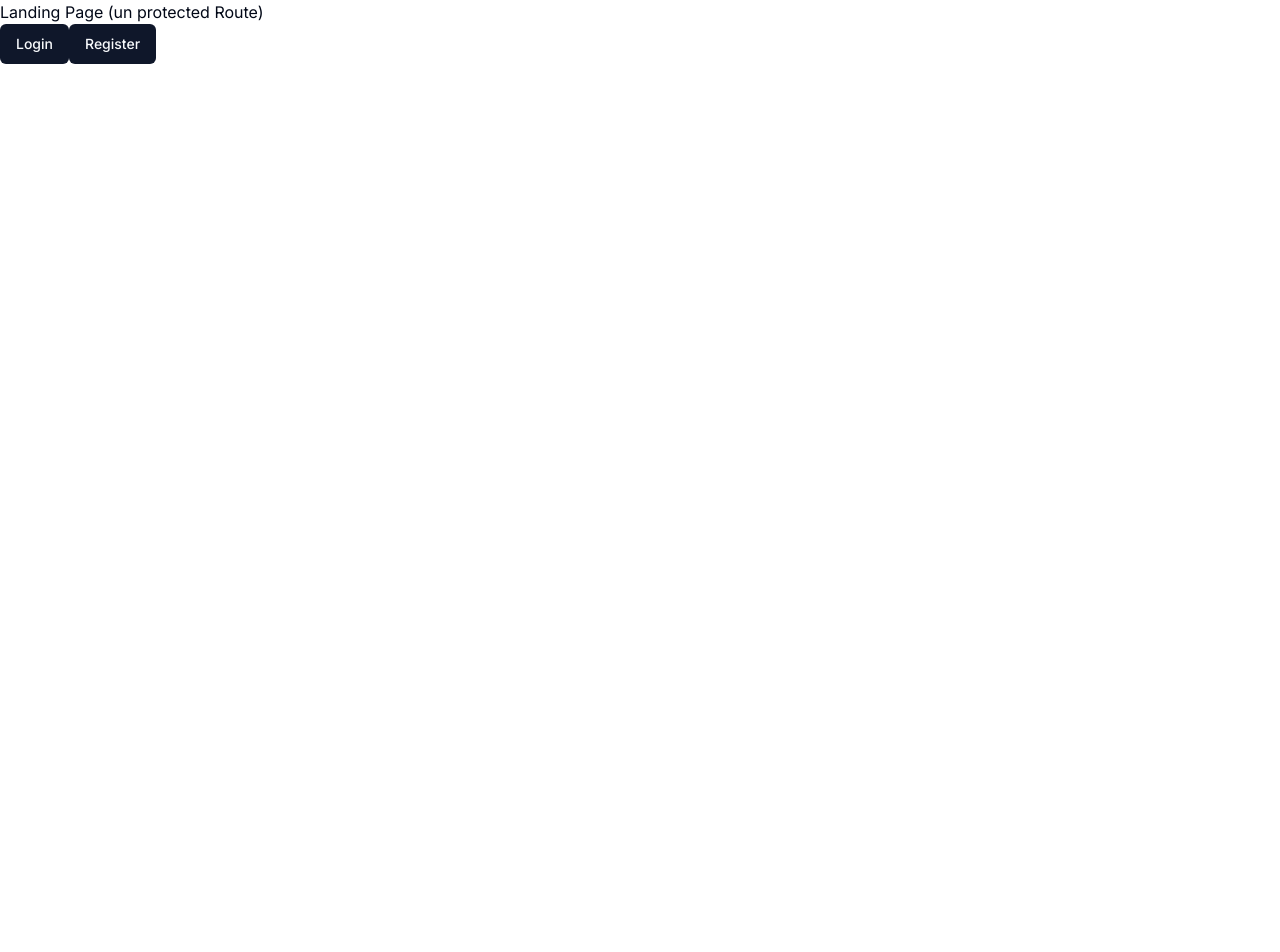
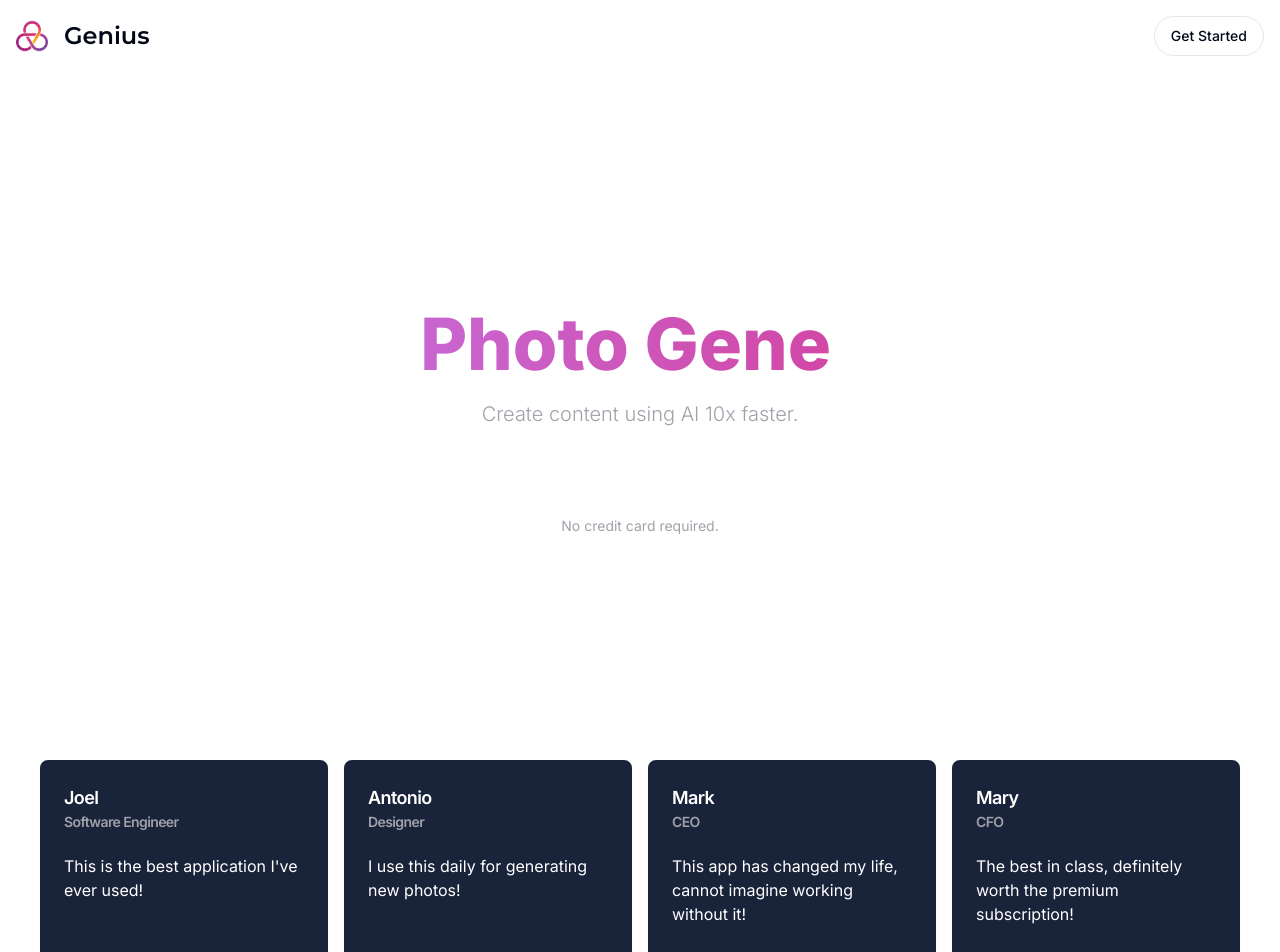
Before and after one commit to dandamudi2/saas-ai, a Next.js app: page / in a window 1280 px wide. Shown: the top 952 px of the page. Before the commit the page ends 800 px from the top, so only its background shows below. Built offline with nearby package versions, Linux system fonts and the light colour scheme; no server answers.

Commit message:
landing page

```diff
--- /dev/null
+++ b/app/(landing)/layout.tsx
@@ -0,0 +1,9 @@
+const LandingLayout = ({ children }: { children: React.ReactNode }) => {
+  return (
+    <main className="h-full hg-[#111827] overflow-auto">
+      <div className="mx-auto max-w-screen-xl h-full">{children}</div>
+    </main>
+  );
+};
+
+export default LandingLayout;
--- a/app/(landing)/page.tsx
+++ b/app/(landing)/page.tsx
@@ -1,18 +1,15 @@
-import { Button } from "@/components/ui/button";
-import Link from "next/link";
+import { LandingNavbar } from "@/components/landing-navbar";
+import { LandingHero } from "@/components/landing-hero";
+import { LandingContent } from "@/components/landing-content";
 
-const landingPage = () => {
+const LandingPage = () => {
   return (
-    <>
-      <p>Landing Page (un protected Route)</p>
-      <Link href="/sign-in">
-        <Button variant="default">Login</Button>
-      </Link>
-      <Link href="/sign-up">
-        <Button variant="default">Register</Button>
-      </Link>
-    </>
+    <div className="h-full ">
+      <LandingNavbar />
+      <LandingHero />
+      <LandingContent />
+    </div>
   );
 };
 
-export default landingPage;
+export default LandingPage;
--- /dev/null
+++ b/components/landing-content.tsx
@@ -0,0 +1,62 @@
+"use client";
+
+import { Card, CardContent, CardHeader, CardTitle } from "@/components/ui/card";
+
+const testimonials = [
+  {
+    name: "Joel",
+    avatar: "J",
+    title: "Software Engineer",
+    description: "This is the best application I've ever used!",
+  },
+  {
+    name: "Antonio",
+    avatar: "A",
+    title: "Designer",
+    description: "I use this daily for generating new photos!",
+  },
+  {
+    name: "Mark",
+    avatar: "M",
+    title: "CEO",
+    description:
+      "This app has changed my life, cannot imagine working without it!",
+  },
+  {
+    name: "Mary",
+    avatar: "M",
+    title: "CFO",
+    description:
+      "The best in class, definitely worth the premium subscription!",
+  },
+];
+
+export const LandingContent = () => {
+  return (
+    <div className="px-10 pb-20">
+      <h2 className="text-center text-4xl text-white font-extrabold mb-10">
+        Testimonials
+      </h2>
+      <div className="grid grid-cols-1 sm:grid-cols-2 md:grid-cols-3 lg:grid-cols-4 gap-4">
+        {testimonials.map((item) => (
+          <Card
+            key={item.description}
+            className="bg-[#192339] border-none text-white"
+          >
+            <CardHeader>
+              <CardTitle className="flex items-center gap-x-2">
+                <div>
+                  <p className="text-lg">{item.name}</p>
+                  <p className="text-zinc-400 text-sm">{item.title}</p>
+                </div>
+              </CardTitle>
+              <CardContent className="pt-4 px-0">
+                {item.description}
+              </CardContent>
+            </CardHeader>
+          </Card>
+        ))}
+      </div>
+    </div>
+  );
+};
--- /dev/null
+++ b/components/landing-hero.tsx
@@ -0,0 +1,49 @@
+"use client";
+
+import TypewriterComponent from "typewriter-effect";
+import Link from "next/link";
+import { useAuth } from "@clerk/nextjs";
+
+import { Button } from "@/components/ui/button";
+
+export const LandingHero = () => {
+  const { isSignedIn } = useAuth();
+
+  return (
+    <div className="text-white font-bold py-36 text-center space-y-5">
+      <div className="text-4xl sm:text-5xl md:text-6xl lg:text-7xl space-y-5 font-extrabold">
+        <h1>The Best AI Tool for</h1>
+        <div className="text-transparent bg-clip-text bg-gradient-to-r from-purple-400 to-pink-600">
+          <TypewriterComponent
+            options={{
+              strings: [
+                "Chatbot.",
+                "Photo Generation.",
+                "Blog Writing.",
+                "Mail Writing.",
+              ],
+              autoStart: true,
+              loop: true,
+            }}
+          />
+        </div>
+      </div>
+      <div className="text-sm md:text-xl font-light text-zinc-400">
+        Create content using AI 10x faster.
+      </div>
+      <div>
+        <Link href={isSignedIn ? "/dashboard" : "/sign-up"}>
+          <Button
+            variant="premium"
+            className="md:text-lg p-4 md:p-6 rounded-full font-semibold"
+          >
+            Start Generating For Free
+          </Button>
+        </Link>
+      </div>
+      <div className="text-zinc-400 text-xs md:text-sm font-normal">
+        No credit card required.
+      </div>
+    </div>
+  );
+};
--- /dev/null
+++ b/components/landing-navbar.tsx
@@ -0,0 +1,33 @@
+"use client";
+
+import { Montserrat } from "next/font/google";
+import Image from "next/image";
+import Link from "next/link";
+import { useAuth } from "@clerk/nextjs";
+
+import { cn } from "@/lib/utils";
+import { Button } from "@/components/ui/button";
+
+const font = Montserrat({ weight: "600", subsets: ["latin"] });
+
+export const LandingNavbar = () => {
+  const { isSignedIn } = useAuth();
+
+  return (
+    <nav className="p-4 bg-transparent flex items-center justify-between">
+      <Link href="/" className="flex items-center">
+        <div className="relative h-8 w-8 mr-4">
+          <Image fill alt="Logo" src="/logo.png" />
+        </div>
+        <h1 className={cn("text-2xl font-bold ", font.className)}>Genius</h1>
+      </Link>
+      <div className="flex items-center gap-x-2">
+        <Link href={isSignedIn ? "/dashboard" : "/sign-up"}>
+          <Button variant="outline" className="rounded-full">
+            Get Started
+          </Button>
+        </Link>
+      </div>
+    </nav>
+  );
+};
--- a/package.json
+++ b/package.json
@@ -29,6 +29,7 @@
     "replicate": "^0.12.3",
     "tailwind-merge": "^2.2.1",
     "tailwindcss-animate": "^1.0.7",
+    "typewriter-effect": "^2.21.0",
     "zod": "^3.22.4"
   },
   "devDependencies": {
```
Also changed, not shown: 1 other file (tests, documents, lock files or other folders).
